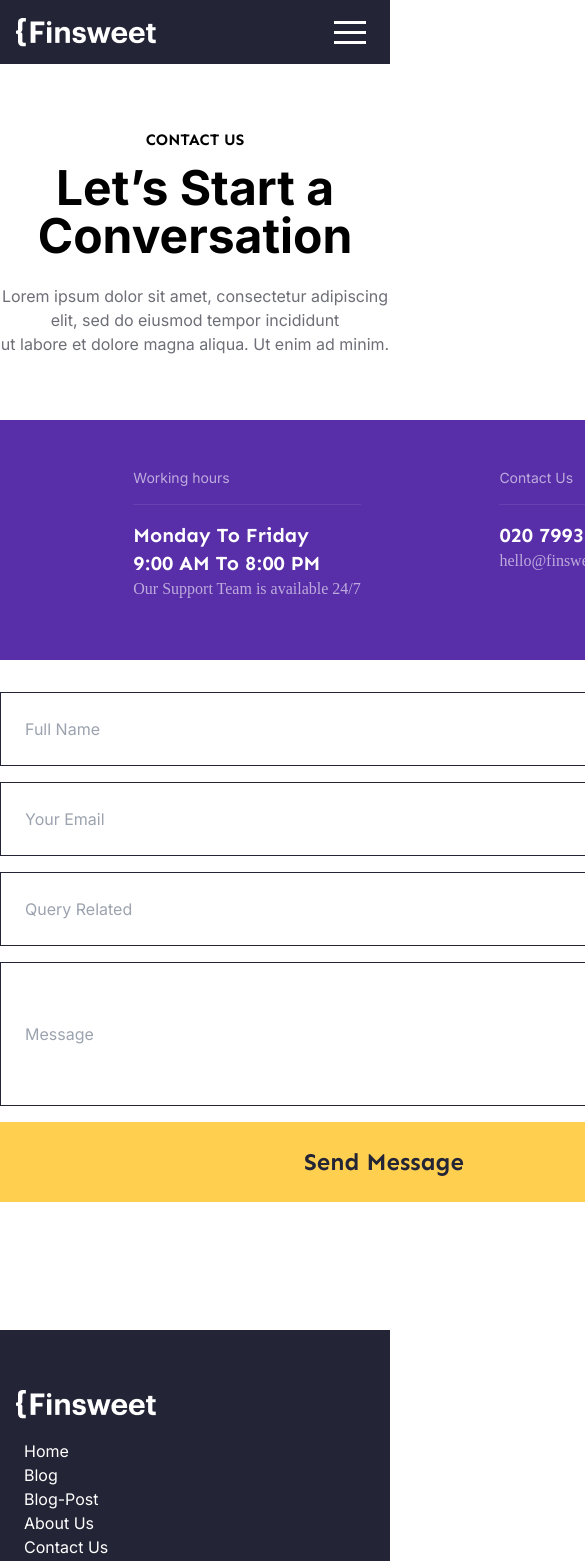
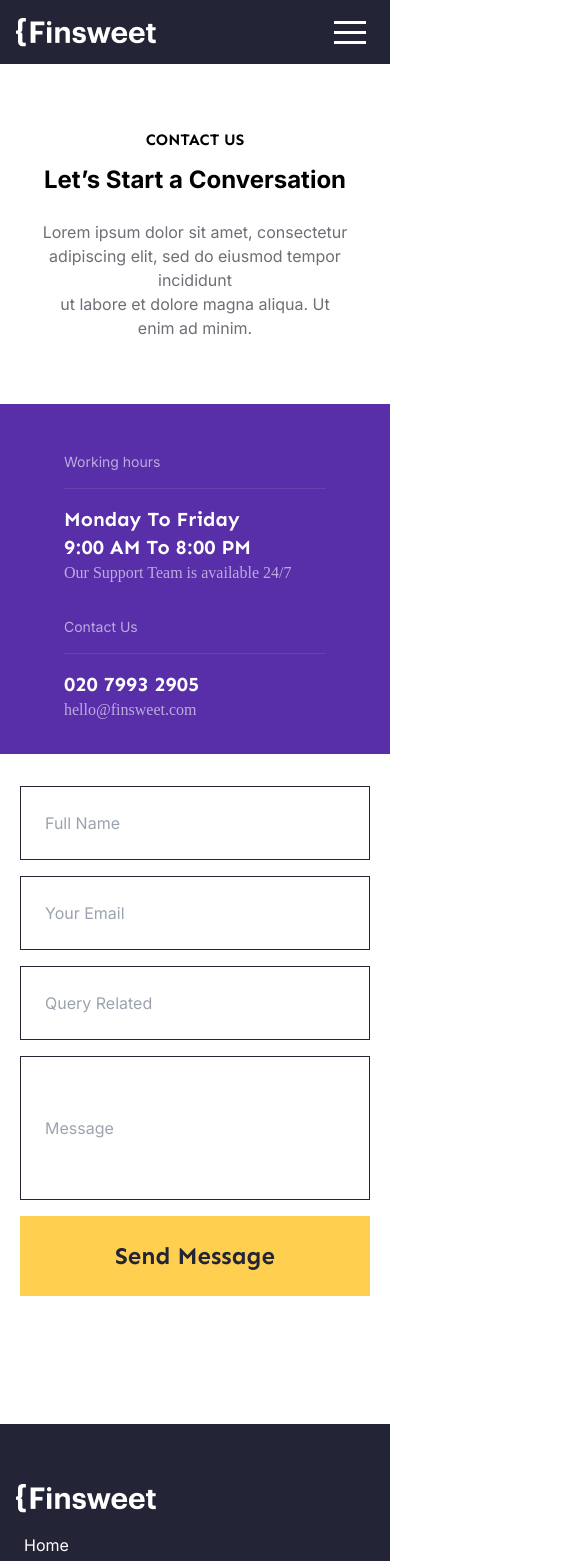
Before and after one commit to devhasheburrahman/finsweet, a React (Vite) app: page /contact in a window 390 px wide. Shown: the top 1561 px of the page, 585 px wide, since content can reach past the window. Built offline with nearby package versions, Linux system fonts and the light colour scheme.

Commit message:
contact page

```diff
--- a/src/pages/Contact/Contact.jsx
+++ b/src/pages/Contact/Contact.jsx
@@ -3,13 +3,13 @@ import React from 'react';
 const Contact = () => {
     return (
         <>
-            <div className='text-center mt-32 mb-16'>
+            <div className='text-center mx-10 mt-32 mb-16'>
                 <p className='text-base font-[Sen] font-black mb-3'>CONTACT US</p>
-                <p className='text-5xl font-bold  text-[Sen] mb-6'>Let’s Start a Conversation</p>
+                <p className='text-2xl md:text-5xl font-bold  text-[Sen] mb-6'>Let’s Start a Conversation</p>
                 <p className='text-[#6D6E76] font-[Inter] text-base'>Lorem ipsum dolor sit amet, consectetur adipiscing elit, sed do eiusmod tempor incididunt   <br /> ut labore et dolore magna aliqua. Ut enim ad minim.</p>
             </div>
-            <div className='bg-[#592EA9] h-60 w-[768px] mx-auto'>
-                <div className='flex justify-around  pt-12 px-16'>
+            <div className='bg-[#592EA9] md:h-60 md:w-[768px] mx-auto'>
+                <div className='md:flex md:justify-around pb-8  pt-12 px-16'>
                     <div className=''>
                         <h1 className='text-white opacity-60 font-[Inter] text-sm '>Working hours</h1>
                         <hr className='text-white opacity-10 h-[1px] mt-4 mb-4' />
@@ -19,7 +19,7 @@ const Contact = () => {
 
                     </div>
                     <div>
-                        <h1 className='text-white opacity-60 font-[Inter] text-sm'>Contact Us</h1>
+                        <h1 className='text-white opacity-60 font-[Inter] mt-8 text-sm'>Contact Us</h1>
                         <hr className='text-white opacity-10 h-[1px] mt-4 mb-4' />
                         <p className='text-xl font-bold font-[Sen] text-white'> 020 7993 2905</p>
                         <p className='font-[Intel] text-base  text-white opacity-60' > hello@finsweet.com</p>
@@ -27,11 +27,11 @@ const Contact = () => {
                 </div>
 
             </div>
-            <div className='text-center mb-32'>
+            <div className='text-center mb-32 px-5'>
 
-                <input className='border border-[#232536] w-[768px] outline-none font-[Inter] p-6 mt-8' type="text" name="" id="" placeholder='Full Name' /><br />
+                <input className='border border-[#232536] w-full md:w-[768px] outline-none font-[Inter] p-6 mt-8' type="text" name="" id="" placeholder='Full Name' /><br />
 
-                <input className='border border-[#232536] w-[768px] outline-none font-[Inter] p-6 mt-4' type="email" name="" id="" placeholder='Your Email' /><br />
+                <input className='border border-[#232536] w-full md:w-[768px] outline-none font-[Inter] p-6 mt-4' type="email" name="" id="" placeholder='Your Email' /><br />
 
                 {/* <label  className='border border-[#232536] w-[768px] outline-none p-6 mt-4'   for="cars">Query Related  :</label>
                 <select name="cars" id="cars">
@@ -40,11 +40,11 @@ const Contact = () => {
 
                 </select> */}
 
-                <input className='border border-[#232536] w-[768px] font-[Inter] outline-none p-6 mt-4' type="email" name="" id="" placeholder='Query Related' /><br />
+                <input className='border border-[#232536] w-full md:w-[768px] font-[Inter] outline-none p-6 mt-4' type="email" name="" id="" placeholder='Query Related' /><br />
 
-                <input className='border border-[#232536] w-[768px] outline-none font-[Inter] h-36 p-6 mt-4' type="email" name="" id="" placeholder='Message' /> <br />
+                <input className='border border-[#232536] w-full md:w-[768px] outline-none font-[Inter] h-36 p-6 mt-4' type="email" name="" id="" placeholder='Message' /> <br />
 
-                <input className='bg-[#FFD050] w-[768px] outline-none text-2xl font-bold font-[Sen] text-[#232536] p-6 mt-4 ' type="button" value="Send Message" />
+                <input className='bg-[#FFD050] w-full md:w-[768px] outline-none text-2xl font-bold font-[Sen] text-[#232536] p-6 mt-4 ' type="button" value="Send Message" />
             </div>
 
         </>
```
